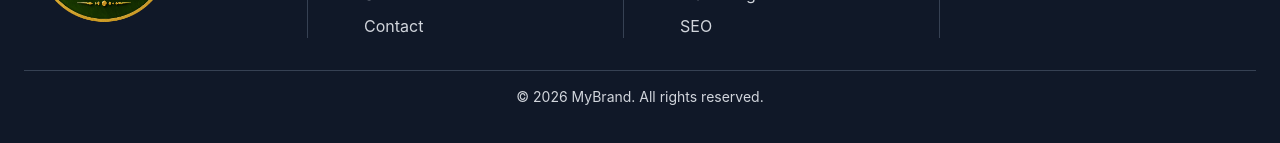
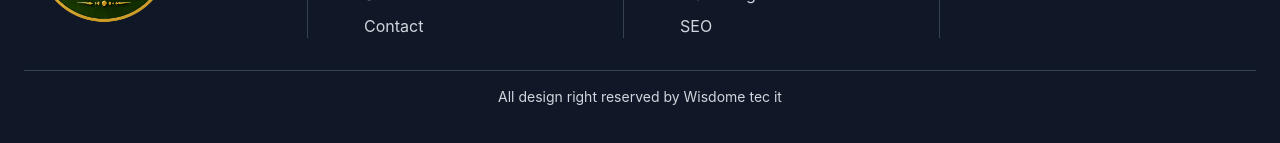
Before and after one commit to deepgit1991/maharashtrian_foodlove, a React (Vite) app: page / in a window 1280 px wide. Shown: the part 4962-5105 px from the top of the page. Built offline with nearby package versions, Linux system fonts and the light colour scheme; no server answers.

Commit message:
footer chnages

```diff
--- a/src/components/Footer.jsx
+++ b/src/components/Footer.jsx
@@ -59,7 +59,7 @@ const Footer = () => {
 
       {/* Bottom */}
       <div className="border-t border-gray-700 mt-8 pt-4 text-center text-sm">
-        © 2026 MyBrand. All rights reserved.
+        All design right reserved by Wisdome tec it
       </div>
     </footer>
   );
```
Also changed, not shown: 1 other file (tests, documents, lock files or other folders).
